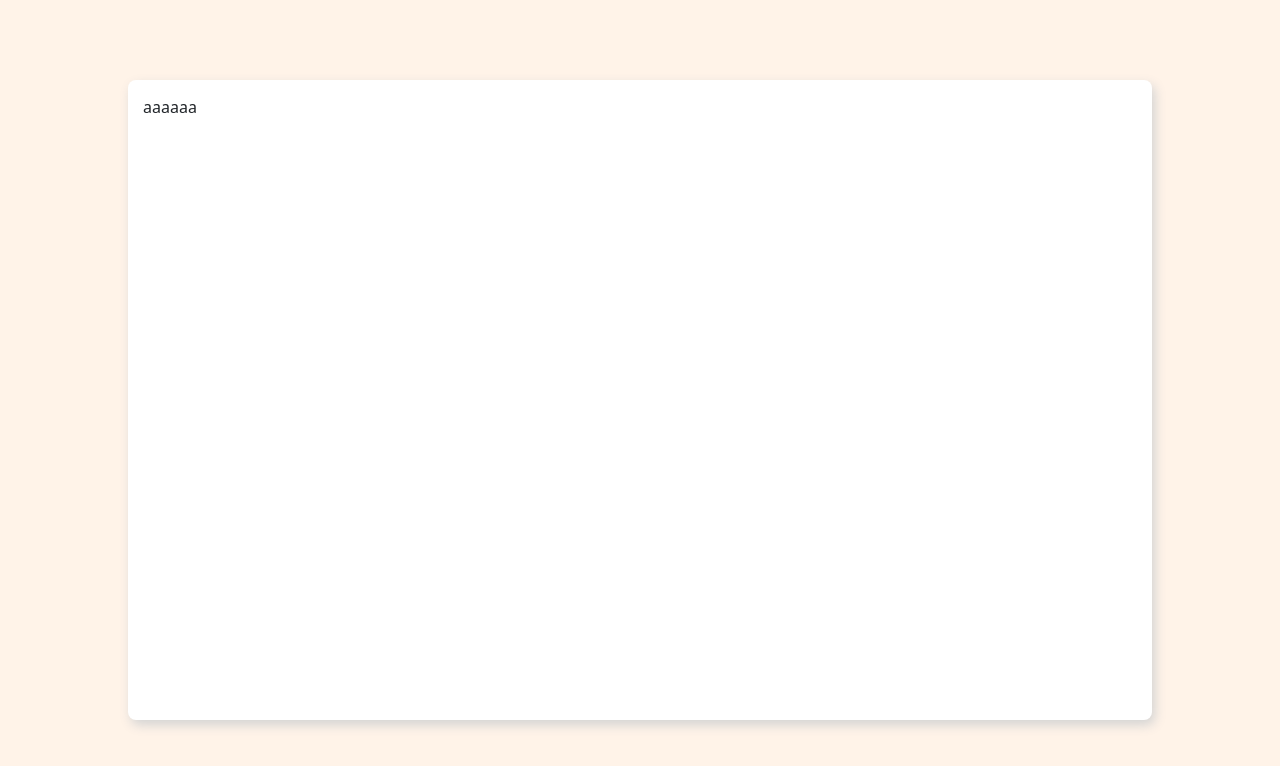
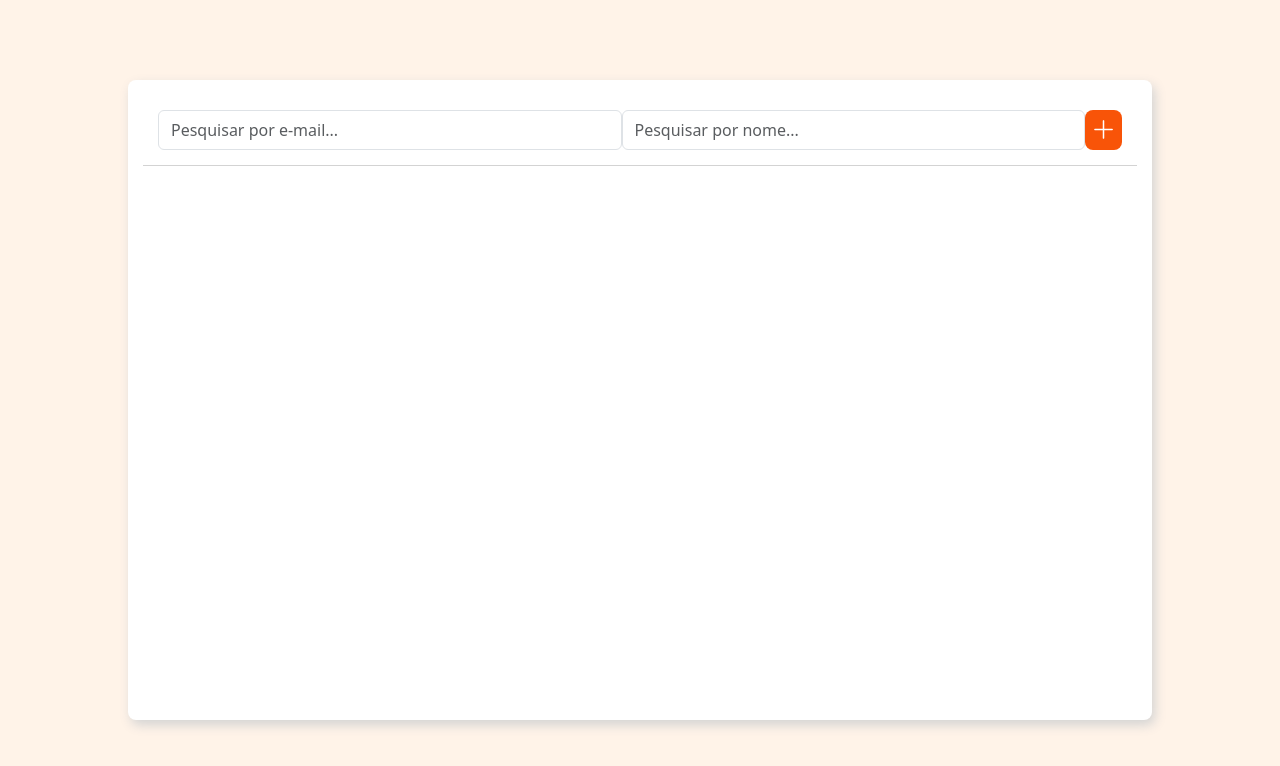
Before and after one commit to jvsmatheus/teste-irirs-sistemas, an Angular app: page / in a window 1280 px wide. Shown: the top 766 px of the page. Built offline with nearby package versions, Linux system fonts and the light colour scheme.

Commit message:
adicionando Bootstrap-icons ao projeto + barra de pesquisa estática

```diff
--- a/angular.json
+++ b/angular.json
@@ -40,6 +40,7 @@
             ],
             "styles": [
               "node_modules/bootstrap/dist/css/bootstrap.css",
+              "node_modules/bootstrap-icons/font/bootstrap-icons.css",
               "src/styles.scss"
             ],
             "scripts": [
--- a/package.json
+++ b/package.json
@@ -19,6 +19,7 @@
     "@angular/platform-browser-dynamic": "^19.0.0",
     "@angular/router": "^19.0.0",
     "bootstrap": "^5.3.3",
+    "bootstrap-icons": "^1.11.3",
     "rxjs": "~7.8.0",
     "tslib": "^2.3.0",
     "zone.js": "~0.15.0"
--- a/src/app/pages/list-page/list-page.component.html
+++ b/src/app/pages/list-page/list-page.component.html
@@ -2,7 +2,20 @@
     <div class="row">
         <div class="d-flex justify-content-center align-items-center center-container">
             <div class="list-wrapper">
-                aaaaaa
+                <div class="search d-flex">
+                    <div class="col-12 d-flex justify-content-around">
+                        <div class="input-group">
+                            <input type="text" class="form-control" placeholder="Pesquisar por e-mail...">
+                        </div>
+                        <div class="input-group">
+                            <input type="text" class="form-control" placeholder="Pesquisar por nome...">
+                        </div>
+                        <button class="new-product-button"><i class="bi bi-plus-lg"></i></button>
+                    </div>
+                </div>
+                <div class="list">
+
+                </div>
             </div>
         </div>
     </div>
--- a/src/app/pages/list-page/list-page.component.scss
+++ b/src/app/pages/list-page/list-page.component.scss
@@ -10,3 +10,20 @@
     box-shadow: 3px 5px 12px lightgrey;
     padding: 15px;
 }
+
+.search {
+    border-bottom: 1px solid lightgrey;
+    padding: 15px;
+}
+
+.new-product-button {
+    background-color: var(--primary-color);
+    border: none;
+    border-radius: 8px;
+    color: #fff;
+    font-size: 25px;
+}
+
+.input-group {
+    width: 550px
+}
```
Also changed, not shown: 1 other file (tests, documents, lock files or other folders).
